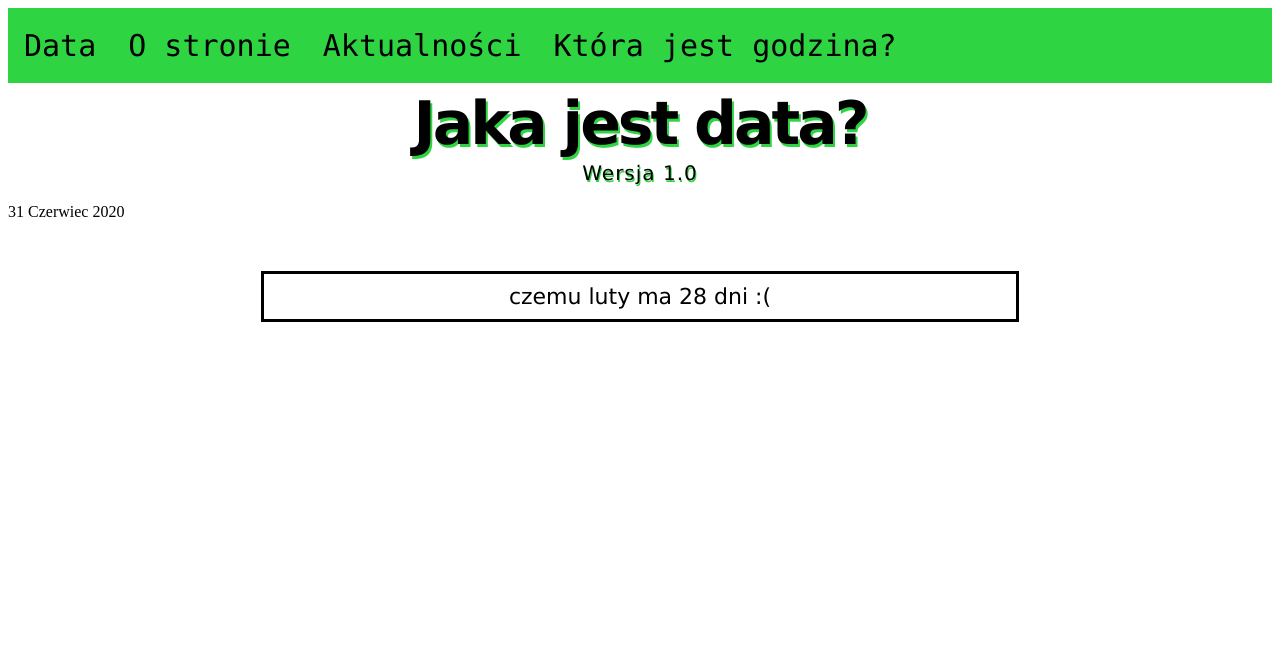
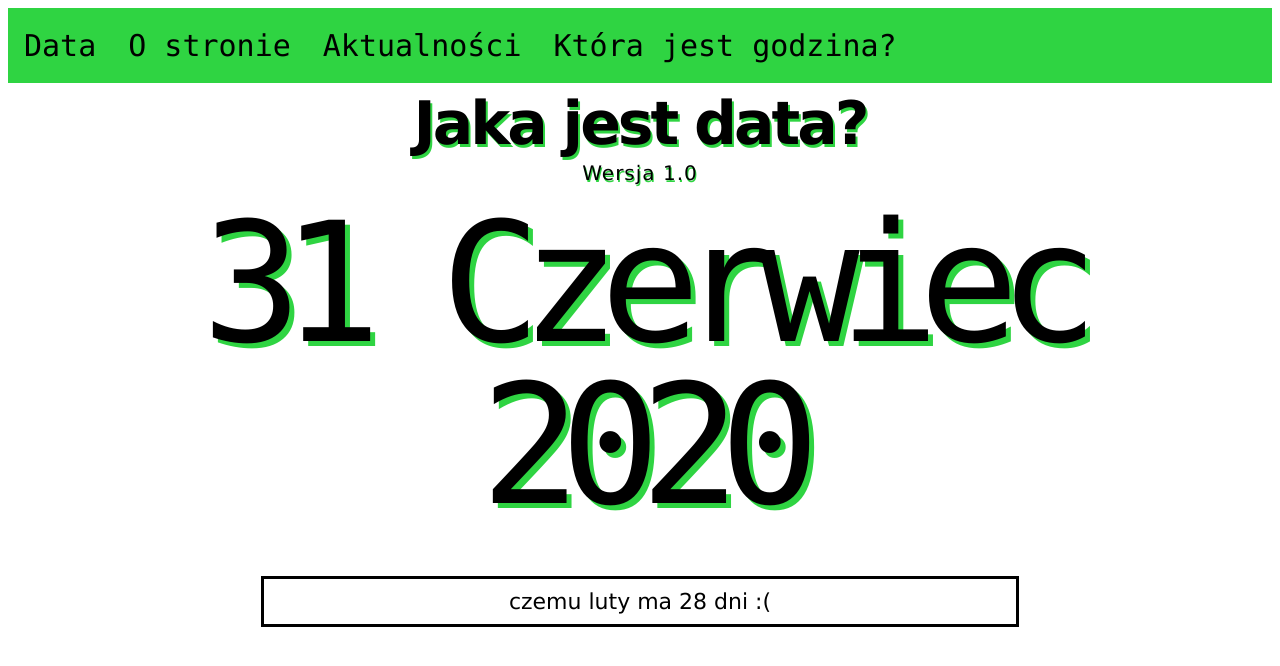
Before and after one commit to bartek50b/jakajestdata, a plain HTML site: page index.html in a window 1280 px wide. Drawn offline with Linux system fonts and the light colour scheme.

Commit message:
Update index.html

```diff
--- a/index.html
+++ b/index.html
@@ -39,7 +39,8 @@ Wersja 1.0
 </div>
 
 </div>
-  31 Czerwiec 2020
+<div id="timedate">
+31 Czerwiec 2020
 </div>
 
 <div id="cytaty">
```
